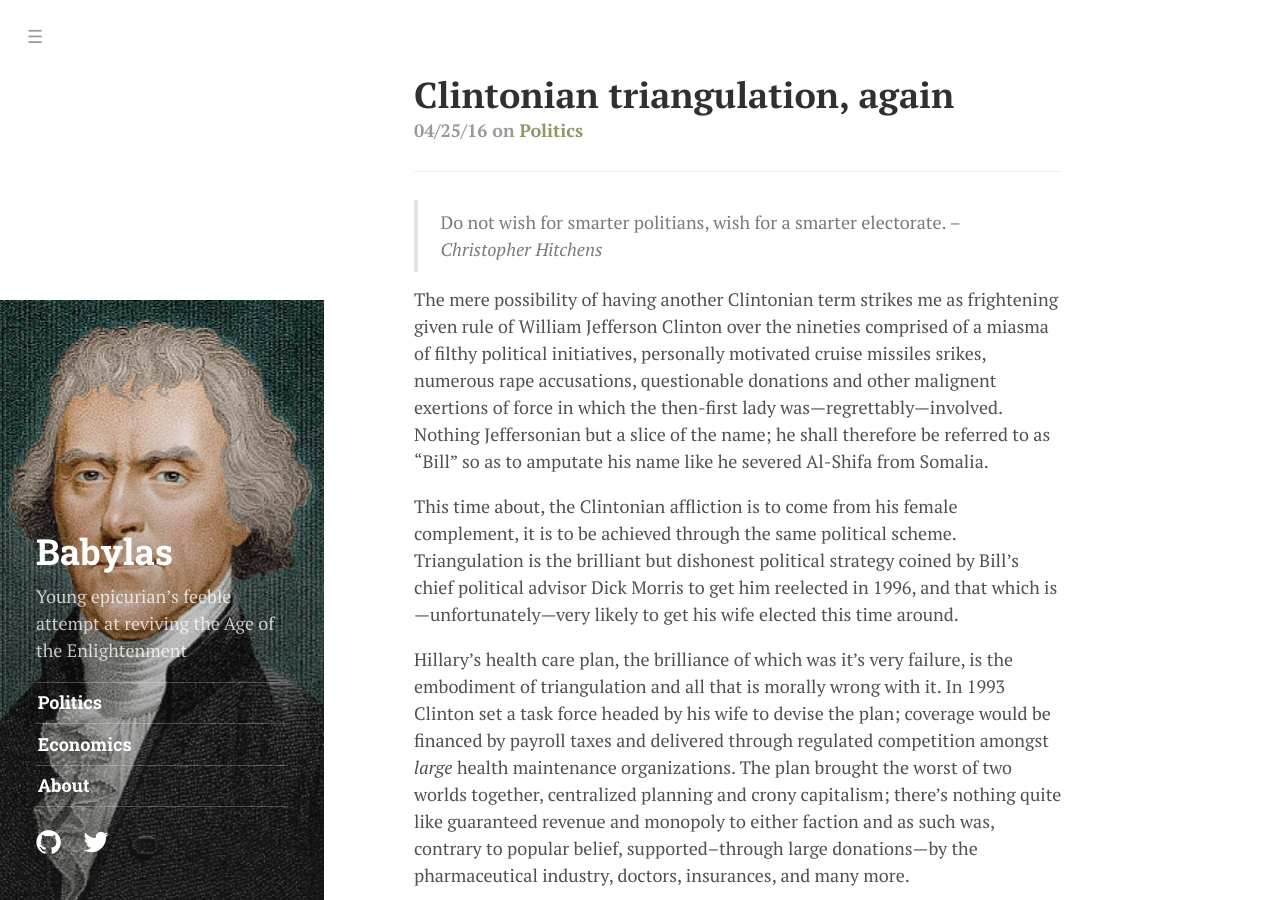
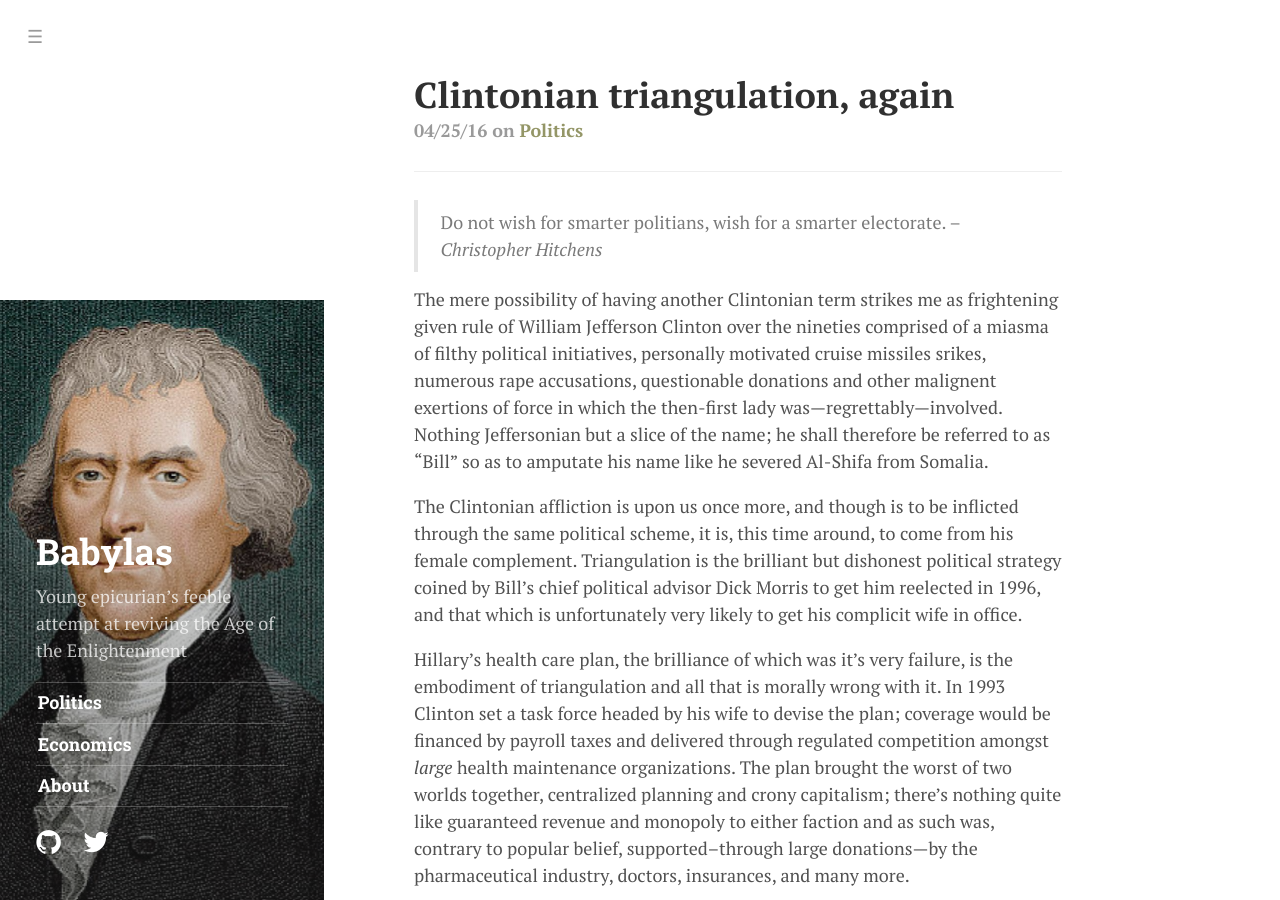
Before and after one commit to tomucker/tomucker.github.io, a Jekyll site: the page built from _posts/2016-04-25-triangulation-clinton.md, in a window 1280 px wide and 900 px high. Built offline with Jekyll 4.4.1, drawn with Linux system fonts in a browser that asks for light colours; nearby versions of some CDN libraries; some web fonts are replaced.

Commit message:
2nd par corr

```diff
--- a/_posts/2016-04-25-triangulation-clinton.md
+++ b/_posts/2016-04-25-triangulation-clinton.md
@@ -9,7 +9,7 @@ tags: [politics]
 
 The mere possibility of having another Clintonian term strikes me as frightening given rule of William Jefferson Clinton over the nineties comprised of a miasma of filthy political initiatives, personally motivated cruise missiles srikes, numerous rape accusations, questionable donations and other malignent exertions of force in which the then-first lady was---regrettably---involved. Nothing Jeffersonian but a slice of the name; he shall therefore be referred to as "Bill" so as to amputate his name like he severed Al-Shifa from Somalia.
 
-This time about, the Clintonian affliction is to come from his female complement, it is to be achieved through the same political scheme. Triangulation is the brilliant but dishonest political strategy coined by Bill's chief political advisor Dick Morris to get him reelected in 1996, and that which is---unfortunately---very likely to get his wife elected this time around.
+The Clintonian affliction is upon us once more, and though is to be inflicted through the same political scheme, it is, this time around, to come from his female complement. Triangulation is the brilliant but dishonest political strategy coined by Bill's chief political advisor Dick Morris to get him reelected in 1996, and that which is unfortunately very likely to get his complicit wife in office.
 
 Hillary's health care plan, the brilliance of which was it's very failure, is the embodiment of triangulation and all that is morally wrong with it. In 1993 Clinton set a task force headed by his wife to devise the plan; coverage would be financed by payroll taxes and delivered through regulated competition amongst *large* health maintenance organizations. The plan brought the worst of two worlds together, centralized planning and crony capitalism; there's nothing quite like guaranteed revenue and monopoly to either faction and as such was, contrary to popular belief, supported--through large donations---by the pharmaceutical industry, doctors, insurances, and many more.
 
```
